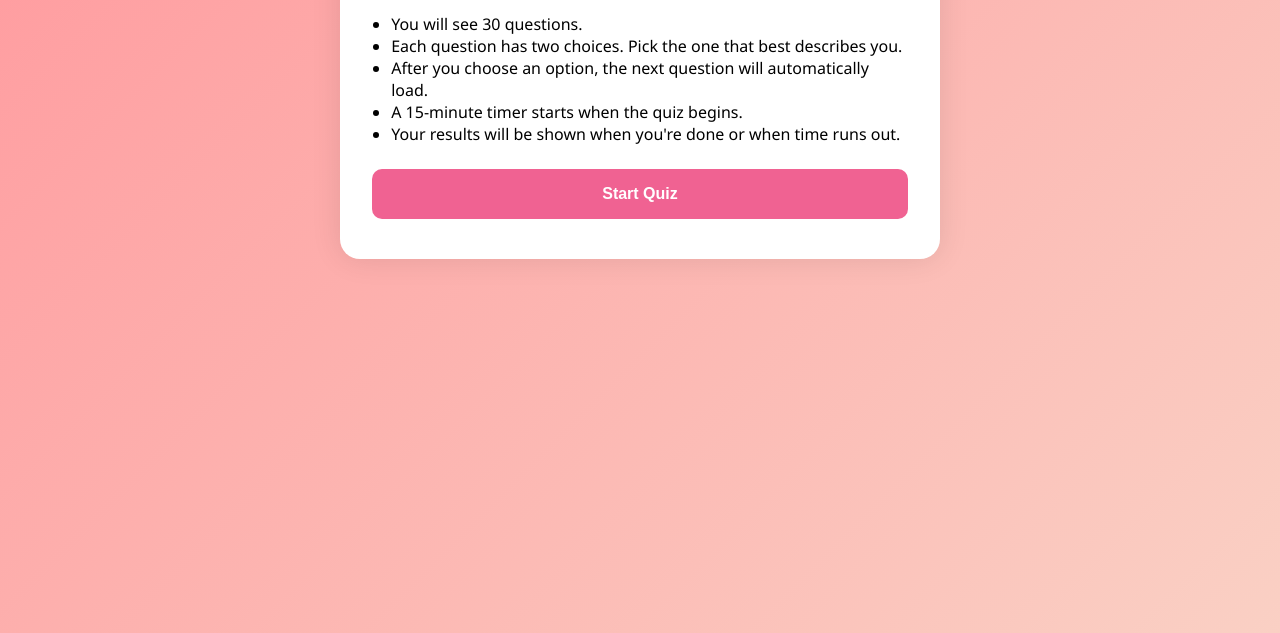
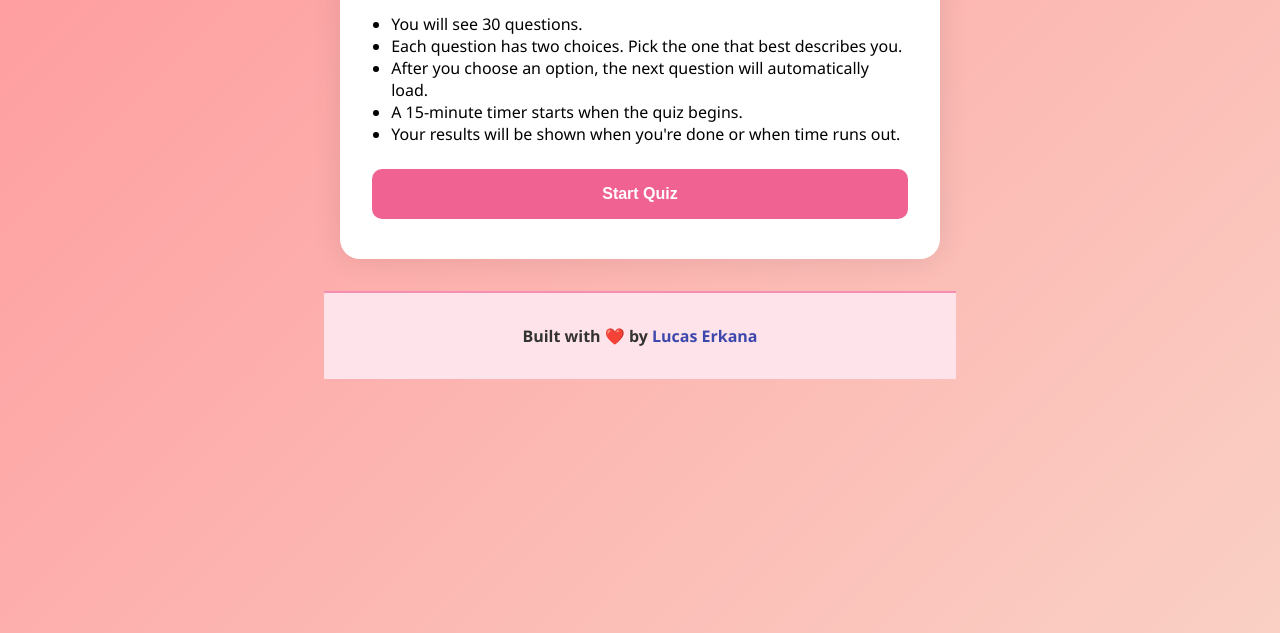
Before and after one commit to Lucas-Erkana/love-language-app, a plain HTML site: page index.html in a window 1280 px wide. Shown: the part 167-800 px from the top of the page. Drawn offline with Linux system fonts and the light colour scheme.

Commit message:
Fix layout
footer stays at bottom, centered container layout using flex column

```diff
--- a/index.html
+++ b/index.html
@@ -7,6 +7,7 @@
   <link rel="stylesheet" href="style.css" />
 </head>
 <body>
+  <div id="page">
     <div class="container">
       <h1>❤️ Love Language Quiz</h1>
 
@@ -32,8 +33,6 @@
         </div>
       </div>
 
-
-
       <!-- Quiz Section -->
       <div id="quiz-container" class="hidden"></div>
 
@@ -41,8 +40,19 @@
       <div id="result-container" class="hidden"></div>
     </div>
 
+    <footer class="footer">
+      <p>
+        Built with ❤️ by
+        <a href="https://lucaserkana.vercel.app/" target="_blank" rel="noopener noreferrer">
+          Lucas Erkana
+        </a>
+      </p>
+    </footer>
+  </div>
+
   <script src="js/questions.js"></script>
   <script src="js/result.js"></script>
   <script src="js/quiz.js"></script>
 </body>
+
 </html>
--- a/style.css
+++ b/style.css
@@ -116,3 +116,36 @@
   #controls button:hover {
     background-color: #ec407a;
   }
+  .footer {
+    text-align: center;
+    font-size: 0.9rem;
+    margin-top: 2rem;
+    color: #555;
+    padding: 1rem;
+  }
+  .footer {
+    text-align: center;
+    font-size: 1rem;
+    font-weight: bold;
+    color: #333;
+    margin-top: auto;
+    padding: 1rem 0;
+    background-color: #ffe3ea;
+    border-top: 2px solid #f48fb1;
+    width: 100%;
+  }
+
+  .footer a {
+    color: #3d48ad;
+    text-decoration: none;
+  }
+
+  .footer a:hover {
+    text-decoration: underline;
+  }
+
+  @media screen and (max-width: 480px) {
+    .footer {
+      font-size: 0.95rem;
+    }
+  }
```
Lines whose indentation alone changed are shown as unchanged.
